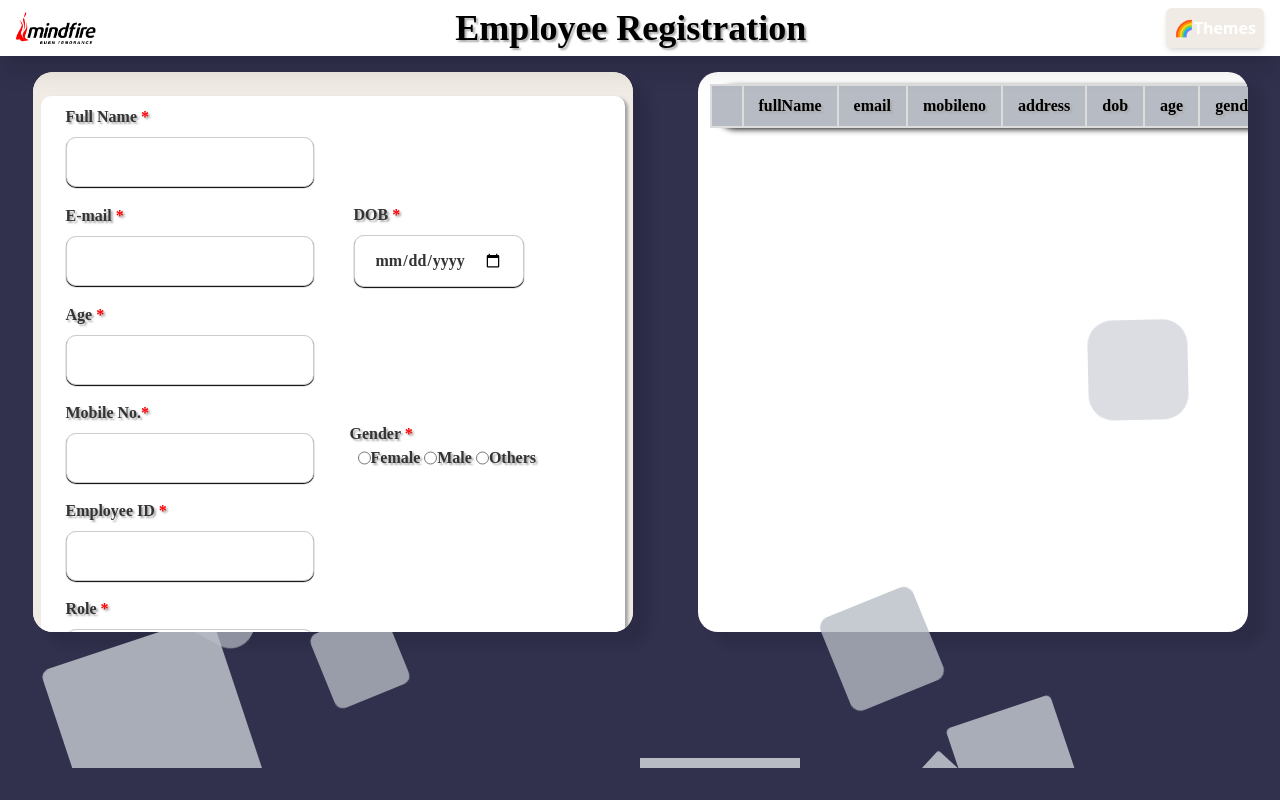
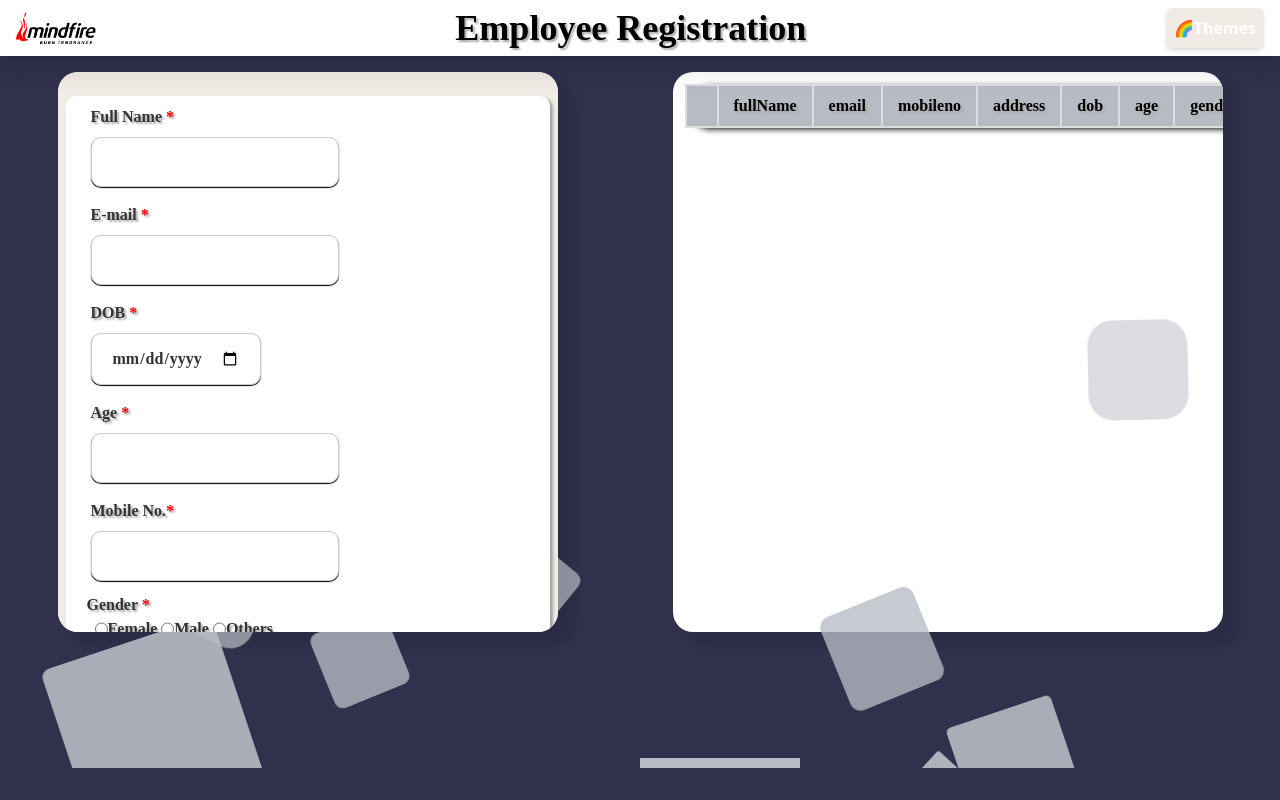
Before and after one commit to anandmindfire/Html-Practice, a React (Create React App) app: page / in a window 1280 px wide. Built offline with nearby package versions, Linux system fonts and the light colour scheme.

Commit message:
css design updated

```diff
--- a/src/App.css
+++ b/src/App.css
@@ -308,7 +308,7 @@ h1.text-center.text-light {
   overflow: auto;
   margin: 20px;
   width: 100%;
-  max-width: 600px;
+  max-width: 500px;
   max-height: 560px;
   box-sizing: border-box;
   margin-top: 1rem;
--- a/src/Components/EmployeeForm.js
+++ b/src/Components/EmployeeForm.js
@@ -184,7 +184,7 @@ const EmployeeForm = ({ onFormSubmit, selectedEmployee }) => {
         </div>
 
         <div className="input_field">
-          <label htmlFor="address">Address <span className="astric">*</span></label>
+          <label htmlFor="address" style={{width:"80%"}}>Address <span className="astric">*</span></label>
           <textarea name="address" id="address" cols="130" rows="3" onChange={handleInputChange} value={formData.address || '' }></textarea>
           <div className="error-message">{formErrors.address}</div>
         </div>
```
